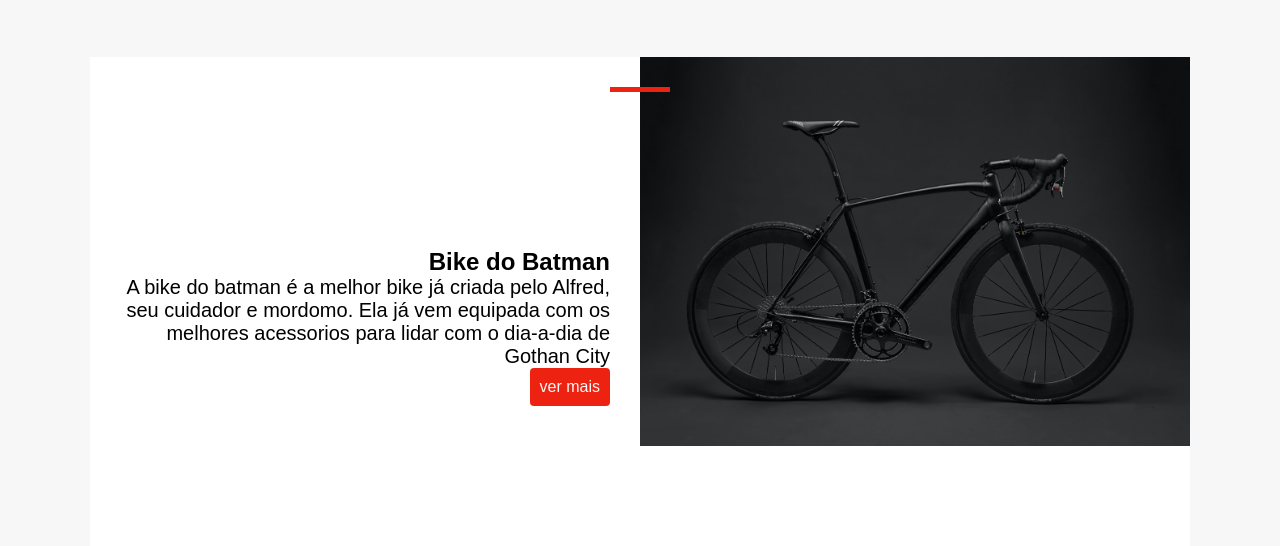
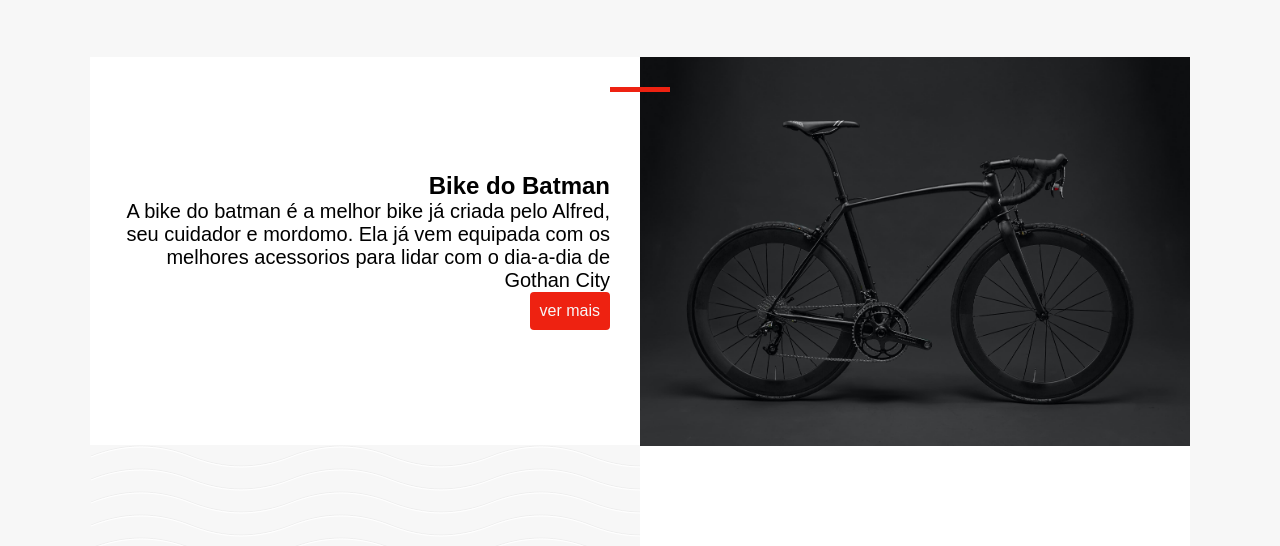
Before and after one commit to CaelSS/BikCraft, a plain HTML site: page index.html in a window 1280 px wide. Shown: the part 111-657 px from the top of the page. Drawn offline with Linux system fonts and the light colour scheme.

Commit message:
Update grid row height in main layout
Changed grid-auto-rows from 539px to 388px in the main section to match the new bike image height.

```diff
--- a/assets/css/style.css
+++ b/assets/css/style.css
@@ -43,8 +43,8 @@ main {
   margin-top: 60px;
   display: grid;
   grid-template-columns: 1fr 1fr;
-  /* auto-rows para definir a altura das linhas do grid, defini 539 pois é a altura da imagem da bike */
-  grid-auto-rows: 539px;
+  /* auto-rows para definir a altura das linhas do grid, defini 388 pois é a altura da imagem da bike */
+  grid-auto-rows: 388px;
   background-color: white;
 
   img {
```
